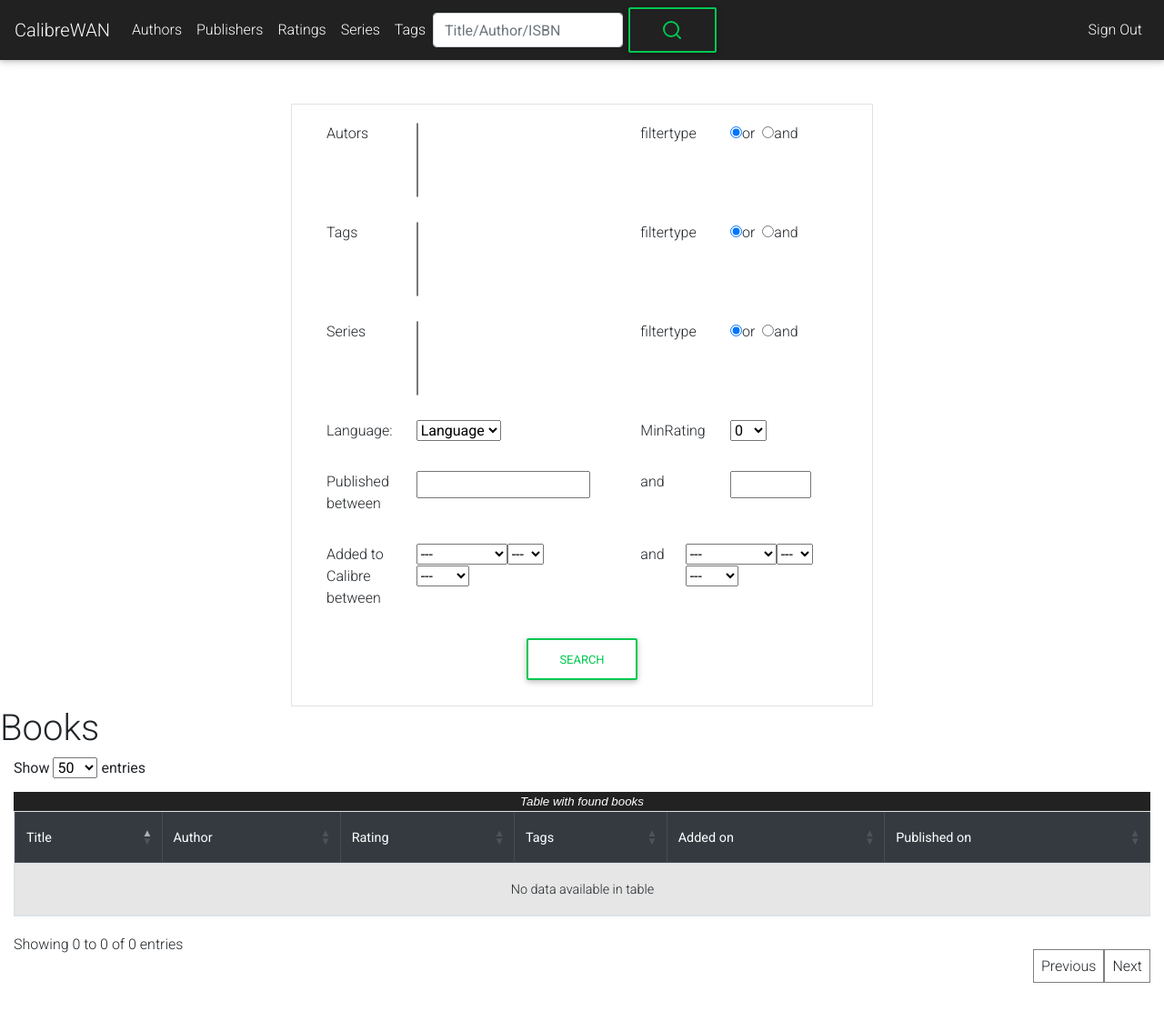
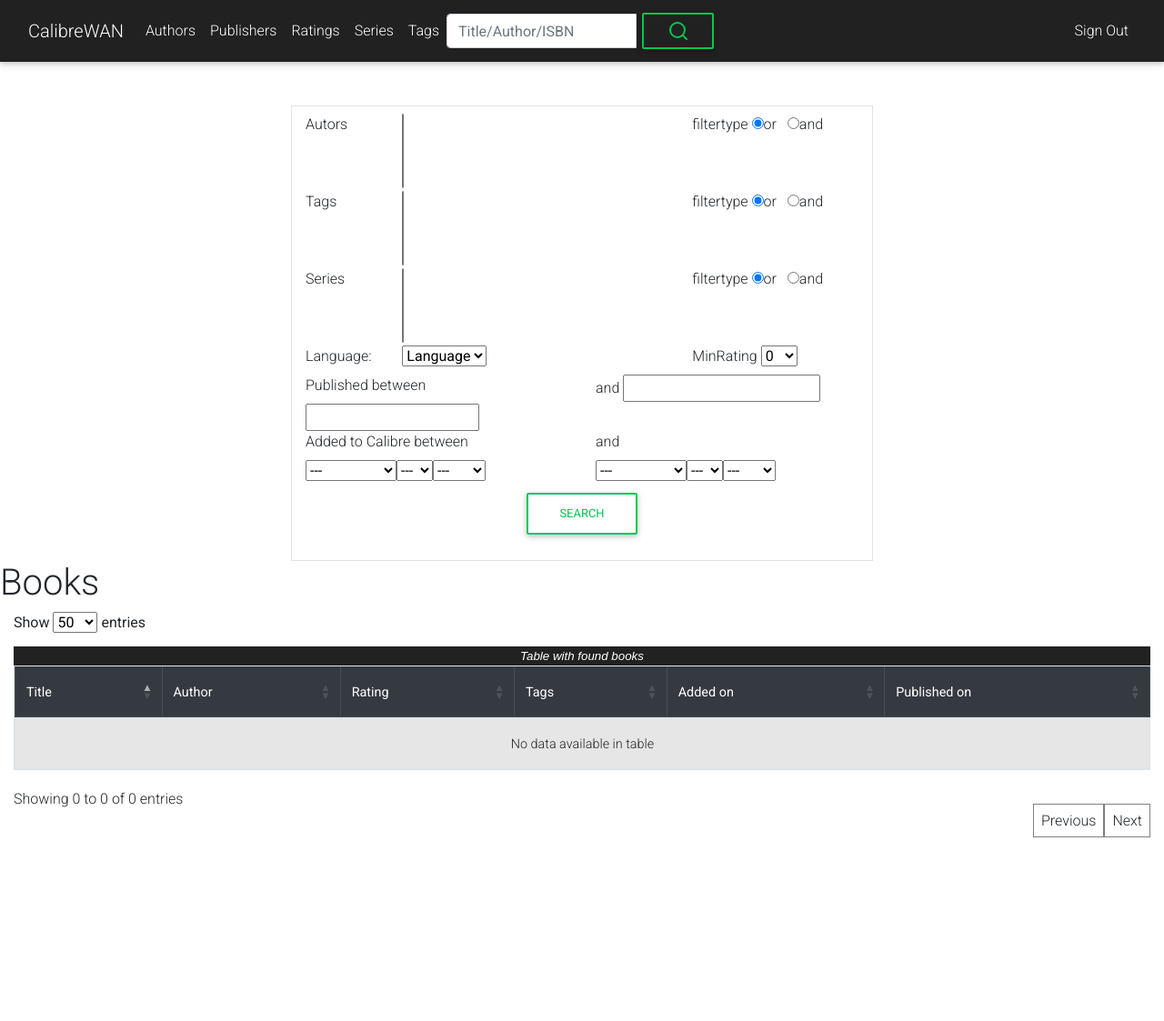
Before and after one commit to TinyAtoms/CalibreWAN, a Django app: template templates/library/results.html in a window 1280 px wide. Shown: the whole page at 91% size. After the commit the page ends 921 px from the top, so only its background shows below. Run offline with Django 3.2, Linux system fonts and the light colour scheme; the template is opened without the code that fills it: values that come from a table or form of the project are taken from there, others are empty; parts of the project's set-up code (start-up, migrations or seed data) failed here and were passed over; some libraries are stand-ins or nearby versions.

Commit message:
fixed navbar and advanced search

```diff
--- a/static/__style.css
+++ b/static/__style.css
@@ -138,3 +138,7 @@ p.count {
 .book-format-container  a div {
   color: white;
 }
+
+#bookFormat {
+  size: 0.5vw;
+}
--- a/templates/base.html
+++ b/templates/base.html
@@ -31,6 +31,7 @@
     {% load account %}
 
     <nav class="navbar navbar-expand-lg navbar-dark bg-dark">
+        <div class="container-fluid">
             <a class="navbar-brand" href="/">CalibreWAN</a>
             <button class="navbar-toggler" type="button" data-toggle="collapse" data-target="#navbarSupportedContent"
                 aria-controls="navbarSupportedContent" aria-expanded="false" aria-label="Toggle navigation">
@@ -38,8 +39,8 @@
                 <i data-feather="menu"></i>
             </button>
 
-        <div class="collapse navbar-collapse justify-content-between" id="navbarSupportedContent">
-            <ul class="navbar-nav mr-auto">
+            <div class="collapse navbar-collapse" id="navbarSupportedContent">
+                <ul class="navbar-nav me-auto mb-2 mb-lg-0">
                     <li class="nav-item">
                         <a class="nav-link" href={% url 'authors' %}>{% trans 'Authors' %}</a>
                     </li>
@@ -56,22 +57,21 @@
                         <a class="nav-link" href={% url 'tags' %}>{% trans 'Tags' %}</a>
                     </li>
                 </ul>
-            <ul class="navbar-nav mr-auto">
-                <form class="form-inline my-2 my-lg-0 " action="{% url 'results' %}" method="get">
+                <form class="d-flex input-group w-auto align-items-center" action="{% url 'results' %}" method="get">
                     <input class="form-control" type="search" id="generic" name="generic"
                             placeholder="Title/Author/ISBN" aria-label="Search">
-                    <button class="btn btn-outline-success my-2 my-sm-0" type="submit"><i data-feather="search"></i></button>
+                    <button class="btn btn-outline-success btn-sm" type="submit"><i data-feather="search"></i></button>
                 </form>
-            </ul>
                 <div class="navbar-collapse">
                     <ul class="navbar-nav ml-auto">
                         <li class="nav-item">
                             <a class="nav-link" href="#">{% user_display user %}</a>
                         </li>
                         <li class="nav-item">
-                        <a class="nav-link" href="/accounts/logout">{% trans 'Sign Out' %}</a>
+                            <a class="nav-link w-100" href="/accounts/logout">{% trans 'Sign Out' %}</a>
                         </li>
                     </ul>
+                </div>
             </div>
         </div>
     </nav>
--- a/templates/library/book_detail.html
+++ b/templates/library/book_detail.html
@@ -87,7 +87,7 @@
             <a href="{{download.reverser.get_absolute_url}}" target="_blank" rel="noopener noreferrer"> <div class="read"> <i data-feather="book-open"></i> </div></a>
             <a href="/UserLibrary/{{ download.url }}" target="_blank" rel="noopener noreferrer"> <div class="download"> <i data-feather="download"></i></div></a>
             <div class="format-overlay">
-                <p>{{download.format}}</p>
+                <p id="bookFormat">{{download.format}}</p>
             </div>
             <img src="{% static 'media/format-overlay.png' %}"
                 class="alt-triangle" alt="Overlay to give better contrast to the format specifier">
--- a/templates/library/results.html
+++ b/templates/library/results.html
@@ -10,53 +10,44 @@
 <br>
 <br>
 
-<form action="{% url 'filter' %}" method="post" class="border py-2 w-xl-50 w-lg-75 w-md-60 w-xs-90 w-sm-90 m-auto">
+<form action="{% url 'filter' %}" method="post" class="border py-2 w-xl-50 w-lg-75 w-md-90 w-sm-90 w-xs-90 m-auto">
     {% csrf_token %}
     <div class="container-fluid">
+        <div class="row">
+            <div class="col-2 col-sm-2">
 
-        <div class="row form-group mx-2 py-1 mt-2 justify-content-around">
-            <div class="col-xl-2 col-lg-4 col-sm-7">
                     <label for="id_authors">{% trans 'Autors' %}</label>
                     </div>
-            <div class="col-xl-3 col-lg-4 col-sm-7">
+                    <div class="col-10 col-sm-6">
                     <select name="authors" id="id_authors" data-autocomplete-light-language="en"
                         data-autocomplete-light-url="/author-autocomplete/" data-autocomplete-light-function="select2"
                         multiple></select>
                     </div>
-            <div class="col-lg-12 col-xl"></div>
-            <div class="col-xl-2 col-lg-4 col-sm-7">
+                  <div class="col-12 col-sm-4">
                     <label for="id_authors_andor_0">{% trans 'filtertype' %}</label>
-            </div>
-            <div class="col-xl-3 col-lg-4 col-sm-7">
-                <div class="form-check form-check-inline">
                     <label for="id_authors_andor_0"><input type="radio" name="authors_andor" class="form-check-label"
                             value="0" id="id_authors_andor_0" checked>{% trans 'or' %}</label>
                     <label for="id_authors_andor_1" class="pl-2"><input type="radio" name="authors_andor" class="form-check-label"
                             value="1" id="id_authors_andor_1">{% trans 'and' %}</label>
                         </div>
         </div>
-        </div>
-        <div class="row form-group mx-2 py-1 justify-content-around">
-            <div class="col-xl-2 col-lg-4 col-sm-7">
+        <div class="row">
+            <div class="col-2 col-sm-2">
                 <label for="id_tags">{% trans 'Tags' %}</label>
                 </div>
-            <div class="col-xl-3 col-lg-4 col-sm-7">
+                <div class="col-10 col-sm-6">
                 <select name="tags" id="id_tags" data-autocomplete-light-language="en"
                     data-autocomplete-light-url="/tag-autocomplete/" data-autocomplete-light-function="select2"
                     multiple></select>
                 <div class="dal-forward-conf" id="dal-forward-conf-for_id_tags">
                     <script type="text/dal-forward-conf">[{"type": "field", "src": "authors"}]</script>
                 </div>
-                </li>
-            </div>
-            <div class="col-lg-12 col-xl"></div>
-
-            <div class="col-xl-2 col-lg-4 col-sm-7">
-                <label for="id_tags_andor_0">{% trans 'filtertype' %}</label>
                 </div>
 
-            <div class="col-xl-3 col-lg-4 col-sm-7">
-                <div class="form-check form-check-inline">
+            <div class="col-12 col-sm-4">
+                <label for="id_tags_andor_0">{% trans 'filtertype' %}</label>
+
+
 
                     <label for="id_tags_andor_0"><input type="radio" name="tags_andor" class="form-check-label"
                             value="0" id="id_tags_andor_0" checked>{% trans 'or' %}</label>
@@ -64,12 +55,12 @@
                             value="1" id="id_tags_andor_1">{% trans 'and' %}</label>
                         </div>
         </div>
-        </div>
-        <div class="row form-group mx-2 py-1 justify-content-around">
-            <div class="col-xl-2 col-lg-4 col-sm-7">
+        <div class="row">
+            <div class="col-2 col-sm-2">
                 <label for="id_series">{% trans 'Series' %}</label>
                 </div>
-            <div class="col-xl-3 col-lg-4 col-sm-7">
+                <div class="col-10 col-sm-6">
+
                 <select name="series" id="id_series" data-autocomplete-light-language="en"
                     data-autocomplete-light-url="/series-autocomplete/" data-autocomplete-light-function="select2"
                     multiple></select>
@@ -78,38 +69,35 @@
                         type="text/dal-forward-conf">[{"type": "field", "src": "authors"}, {"type": "field", "src": "tags"}]</script>
                 </div>
             </div>
-            <div class="col-lg-12 col-xl"></div>
-
-            <div class="col-xl-2 col-lg-4 col-sm-7">
-                <label for="id_series_andor_0">{% trans 'filtertype' %}</label>
-            </div>
 
 
-            <div class="col-xl-3 col-lg-4 col-sm-7">
-                <div class="form-check form-check-inline">
+
+            <div class="col-12 col-sm-4">
+                <label for="id_series_andor_0">{% trans 'filtertype' %}</label>
+
 
                     <label for="id_series_andor_0"><input type="radio" name="series_andor" value="0"
                             id="id_series_andor_0" checked>{% trans 'or' %}</label>
                     <label for="id_series_andor_1" class="pl-2"><input type="radio" name="series_andor" value="1"
                             id="id_series_andor_1">{% trans 'and' %}</label>
                         </div>
+
         </div>
-        </div>
-        <div class="row form-group mx-2 py-1 justify-content-around">
-            <div class="col-xl-2 col-lg-4 col-sm-7">
+        <div class="row">
+            <div class="col-2 col-sm-2">
                 <label for="id_languages">{% trans 'Language' %}:</label>
                 </div>
-            <div class="col-xl-3 col-lg-4 col-sm-7">
+                <div class="col-10 col-sm-6">
                 <select name="languages" id="id_languages" data-autocomplete-light-language="en"
                     data-autocomplete-light-url="/lang-autocomplete/" data-autocomplete-light-function="select2">
                     <option value="" selected>{% trans 'Language' %}</option>
                 </select>
                 </div>
-            <div class="col-lg-12 col-xl"></div>
-            <div class="col-xl-2 col-lg-4 col-sm-7">
+
+
+            <div class="col-12 col-sm-4">
                 <label for="id_ratings__rating__gte">{% trans 'MinRating' %}</label>
-            </div>
-            <div class="col-xl-3 col-lg-4 col-sm-7">
+
                 <select name="ratings__rating__gte" id="id_ratings__rating__gte">
                     <option value="0" selected>0</option>
                     <option value="1">1</option>
@@ -127,26 +115,24 @@
 
 
         </div>
-        <div class="row form-group mx-2 py-1 justify-content-around">
-            <div class="col-xl-2 col-lg-4 col-sm-7">
+        <div class="row">
+            <div class="col-12 col-sm-6"">
                 <label for="id_pubdate__gte" class="w-75">{% trans 'Published between' %}</label>
-            </div>
-            <div class="col-xl-3 col-lg-4 col-sm-7">
+
+
                 <input type="number" name="pubdate__gte" id="id_pubdate__gte">
  </div>
-            <div class="col-lg-12 col-xl"></div>
-            <div class="col-xl-2 col-lg-4 col-sm-7">
+
+            <div class="col-12 col-sm-6">
                 <label for="pubdate__lte">{% trans 'and' %} </label>
-            </div>
-            <div class="col-xl-3 col-lg-4 col-sm-7">
+
                 <input type="number" name="pubdate__lte" id="id_pubdate__lte" class="w-xl-75">
             </div>
         </div>
-        <div class="row form-group mx-2 py-1 justify-content-around">
-            <div class="col-xl-2 col-lg-4 col-sm-7">
+        <div class="row">
+            <div class="col-12 col-sm-6">
                 <label for="id_timestamp__gte_month">{% trans 'Added to Calibre between' %} </label>
-            </div>
-            <div class="col-xl-4 col-lg-4 col-sm-7">
+                <div class="w-220">
                 <select name="timestamp__gte_month" id="id_timestamp__gte_month">
                     <option value="" selected>---</option>
                     <option value="1">January</option>
@@ -250,12 +236,12 @@
                     <option value="1971">1971</option>
                 </select>
             </div>
-            <div class="col-lg-12 col-xl"></div>
-            <div class="col-xl-1 col-lg-4 col-sm-7">
+            </div>
+
+            <div class="col-12 col-sm-6">
                 <label for="id_timestamp__lte_month"> {% trans 'and' %}</label>
+                <div class="w-220">
 
-            </div>
-            <div class="col-xl-4 col-lg-4 col-sm-7">
                 <select name="timestamp__lte_month" id="id_timestamp__lte_month">
                     <option value="" selected>---</option>
                     <option value="1">January</option>
@@ -359,16 +345,18 @@
                     <option value="1971">1971</option>
                 </select>
             </div>
+            </div>
 
 
         </div>
-        <div class="row form-group mx-2 py-1 mt-2 justify-content-start">
+        <div class="row form-group mx-2 py-1 mt-2 justify-content-center">
             <div class="col-xl-12 col-lg-12 col-md-4 col-sm-4 col-xs-4 d-inline-flex justify-content-around">
                 <button class="btn btn-outline-success my-2 my-sm-0" type="submit">{% trans 'search' %}</button>
             </div>
         </div>
 
 
+    </div>
     </div>
 
 
```
Also changed, not shown: templates/library/book_list.html (line endings or trailing spaces). Lines whose indentation alone changed are shown as unchanged.
